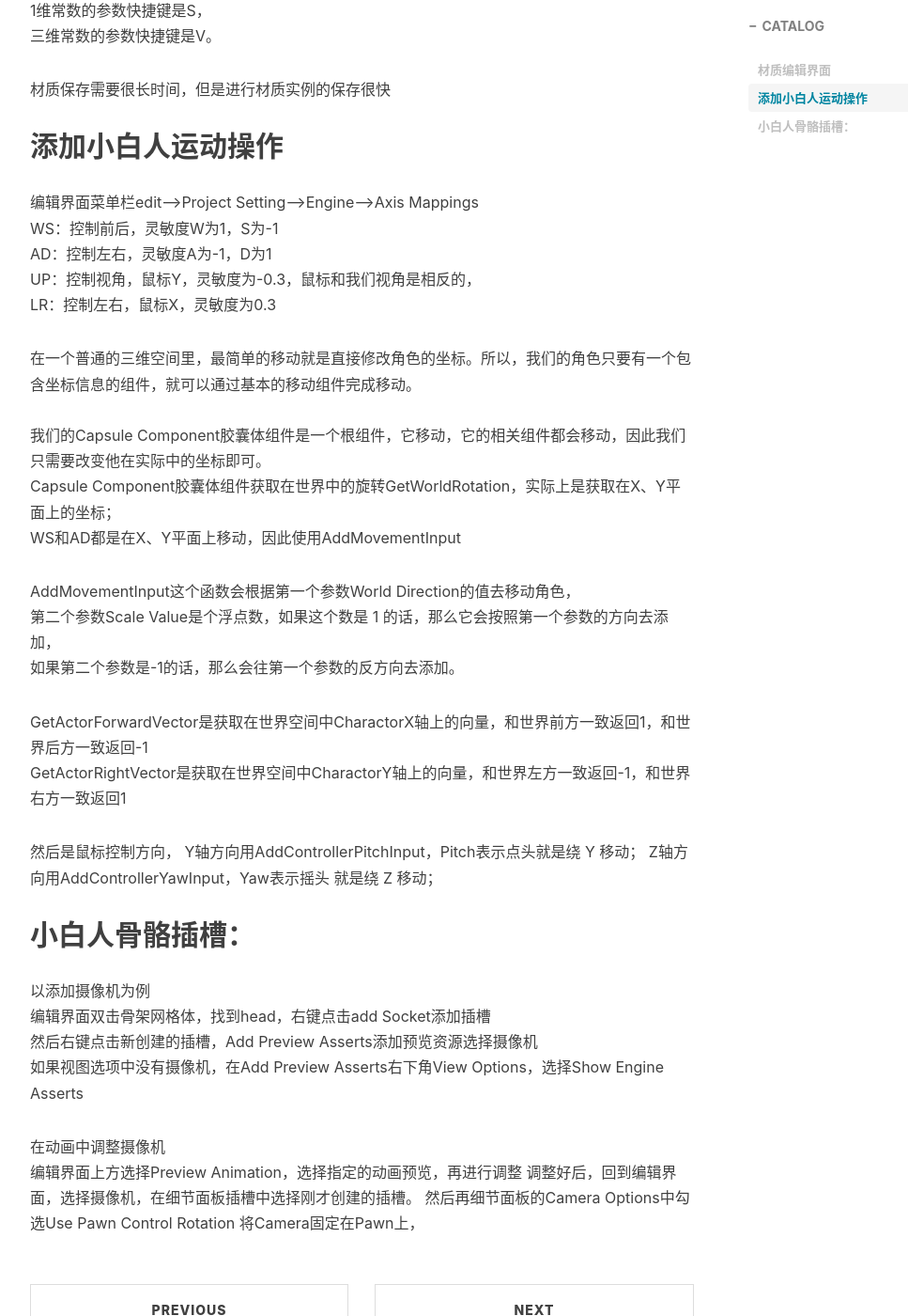
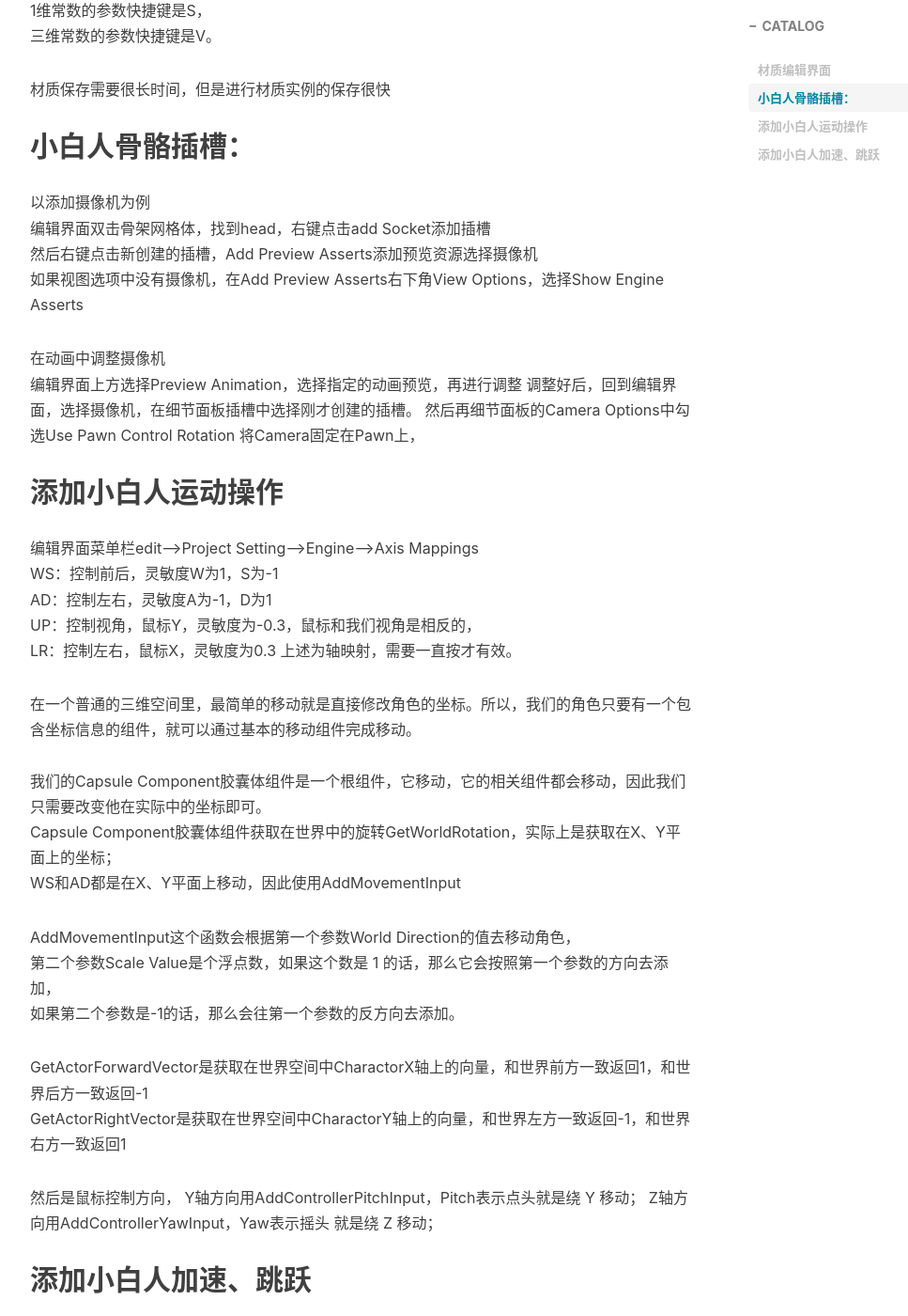
Before and after one commit to AIaimuti/aiaimuti.github.io, a Jekyll site: the page built from _posts/2020-4-15-FPS_Basic_Movement.md, in a window 1280 px wide and 1400 px high, scrolled down 692 px. Shown: the whole window at 94% size, without its empty margins (233-1200 px from the left). Built offline with Jekyll 4.4.1, drawn with Linux system fonts in a browser that asks for light colours; nearby versions of some CDN libraries; comment, search, counter and statistics services are not loaded; part of the change alters nothing that is shown; some of the changed text lies outside the part shown.

Commit message:
Update and rename 2020-4-15-FPD_Game_Preparation.md to 2020-4-15-FPS_Basic_Movement.md

```diff
--- a/_posts/2020-4-15-FPD_Game_Preparation.md
+++ b/_posts/2020-4-15-FPS_Basic_Movement.md
@@ -18,13 +18,26 @@ tags:
 
 材质保存需要很长时间，但是进行材质实例的保存很快<br>
 
+## 小白人骨骼插槽：
+以添加摄像机为例<br>
+编辑界面双击骨架网格体，找到head，右键点击add Socket添加插槽<br>
+然后右键点击新创建的插槽，Add Preview Asserts添加预览资源选择摄像机<br>
+如果视图选项中没有摄像机，在Add Preview Asserts右下角View Options，选择Show Engine Asserts<br>
+
+在动画中调整摄像机<br>
+编辑界面上方选择Preview Animation，选择指定的动画预览，再进行调整
+调整好后，回到编辑界面，选择摄像机，在细节面板插槽中选择刚才创建的插槽。
+然后再细节面板的Camera Options中勾选Use Pawn Control Rotation
+将Camera固定在Pawn上，
+
+
 ## 添加小白人运动操作
 编辑界面菜单栏edit-->Project Setting-->Engine-->Axis Mappings<br>
 WS：控制前后，灵敏度W为1，S为-1<br>
 AD：控制左右，灵敏度A为-1，D为1<br>
 UP：控制视角，鼠标Y，灵敏度为-0.3，鼠标和我们视角是相反的，<br>
 LR：控制左右，鼠标X，灵敏度为0.3
-
+上述为轴映射，需要一直按才有效。
 
 在一个普通的三维空间里，最简单的移动就是直接修改角色的坐标。所以，我们的角色只要有一个包含坐标信息的组件，就可以通过基本的移动组件完成移动。<br><br>
 我们的Capsule Component胶囊体组件是一个根组件，它移动，它的相关组件都会移动，因此我们只需要改变他在实际中的坐标即可。<br>
@@ -43,20 +56,16 @@ Y轴方向用AddControllerPitchInput，Pitch表示点头就是绕 Y 移动；
 Z轴方向用AddControllerYawInput，Yaw表示摇头 就是绕 Z 移动；
 
 
+## 添加小白人加速、跳跃
+编辑界面菜单栏edit-->Project Setting-->Engine-->Action Mappings<br>
+Run:Lift Shift和Right Shift
+Jump:Space Bar
+上述映射为动作映射，按下就生效
 
+Run需要Character Movement组件，
+Pressed-->Set Max Walk Speed 500
+Released-->Set Max Walk Speed 200
 
-
-
-
-
-## 小白人骨骼插槽：
-以添加摄像机为例<br>
-编辑界面双击骨架网格体，找到head，右键点击add Socket添加插槽<br>
-然后右键点击新创建的插槽，Add Preview Asserts添加预览资源选择摄像机<br>
-如果视图选项中没有摄像机，在Add Preview Asserts右下角View Options，选择Show Engine Asserts<br>
-
-在动画中调整摄像机<br>
-编辑界面上方选择Preview Animation，选择指定的动画预览，再进行调整
-调整好后，回到编辑界面，选择摄像机，在细节面板插槽中选择刚才创建的插槽。
-然后再细节面板的Camera Options中勾选Use Pawn Control Rotation
-将Camera固定在Pawn上，
+Jump：
+Pressed-->Jump
+Released-->Stop Jumping
```
